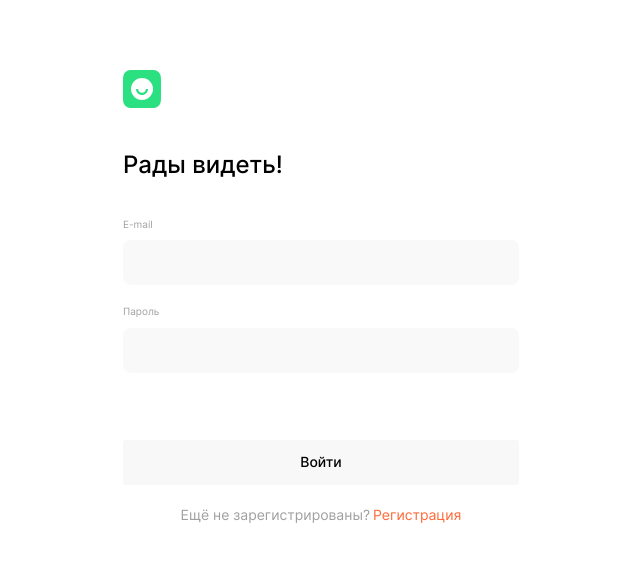
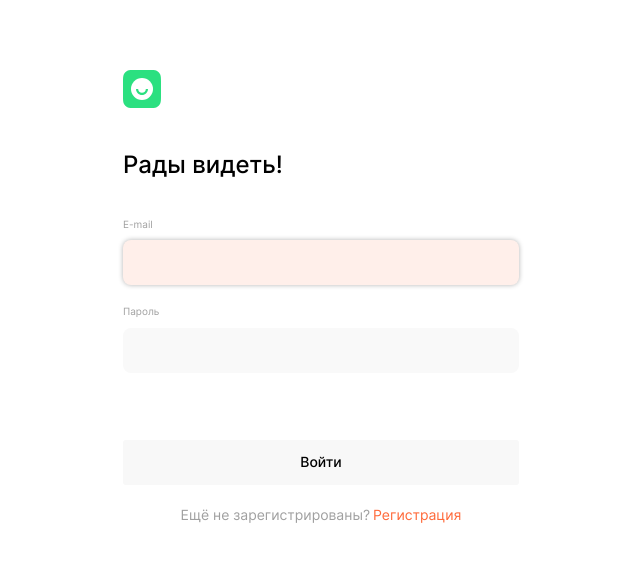
Before and after one commit to Otec-S/movies-explorer-frontend, a React (Create React App) app: page /signin in a window 1280 px wide. Shown: the top 562 px of the page, without its empty margins (319-959 px from the left). Built offline with nearby package versions, Linux system fonts and the light colour scheme.

Commit message:
fix: autofocus

```diff
--- a/src/components/App/App.jsx
+++ b/src/components/App/App.jsx
@@ -290,6 +290,11 @@ function App() {
     setIsMoreButtonVisible(false);
     setBaseNumberOfCards("12");
     setErrorServerMessage('');
+
+    setIsNameValid(null);
+    setIsEmailValid(null);
+    setIsPasswordValid(null);
+
     document.cookie = `jwt=; expires=Thu, 01 Jan 1970 00:00:00 UTC; path=/;`;
     navigate("/", { replace: true });
   };
@@ -348,6 +353,7 @@ function App() {
                 isNameValid={isNameValid}
                 isEmailValid={isEmailValid}
                 isPasswordValid={isPasswordValid}
+                isRegistered={isRegistered}
                 handleFormValidation={handleFormValidation}
                 setPassword={setPassword}
                 setUserId={setUserId}
--- a/src/components/Login/Login.jsx
+++ b/src/components/Login/Login.jsx
@@ -8,6 +8,7 @@ export default function Login({
   isNameValid,
   isEmailValid,
   isPasswordValid,
+  isRegistered,
   handleFormValidation,
   userName,
   email,
@@ -94,6 +95,7 @@ export default function Login({
       isNameValid={isNameValid}
       isEmailValid={isEmailValid}
       isPasswordValid={isPasswordValid}
+      isRegistered={isRegistered}
       handleFormValidation={handleFormValidation}
       handleUserFormSubmit={handleUserFormSubmit}
       errorServerMessage={errorServerMessage}
--- a/src/components/WelcomeForm/WelcomeForm.jsx
+++ b/src/components/WelcomeForm/WelcomeForm.jsx
@@ -14,6 +14,7 @@ const WelcomeForm = ({
   isNameValid,
   isEmailValid,
   isPasswordValid,
+  isRegistered,
   handleFormValidation,
   handleUserFormSubmit,
   errorServerMessage,
@@ -59,6 +60,7 @@ const WelcomeForm = ({
         action=""
         className="welcome-form__form"
         onSubmit={handleUserFormSubmit}
+        noValidate
       >
         {isNewUser && (
           <label htmlFor="name" className="welcome-form__form__label">
@@ -74,6 +76,7 @@ const WelcomeForm = ({
               onChange={handleFormValidation}
               autoFocus
               required
+
             />
             <span className="welcome-form__form__input__error-msg">
               {isNameValid === false &&
@@ -94,6 +97,7 @@ const WelcomeForm = ({
               !isEmailValid ? "welcome-form__form__input_invalid" : ""
             }`}
             required
+            autoFocus={!isNewUser}
           />
           <span className="welcome-form__form__input__error-msg">
             {isEmailValid === false && "Введите корректный email"}
```
